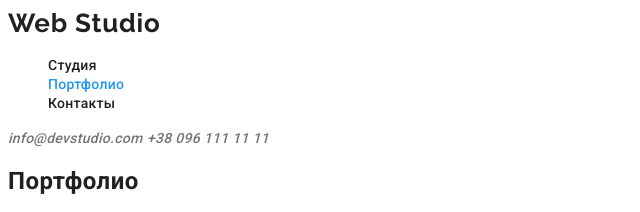
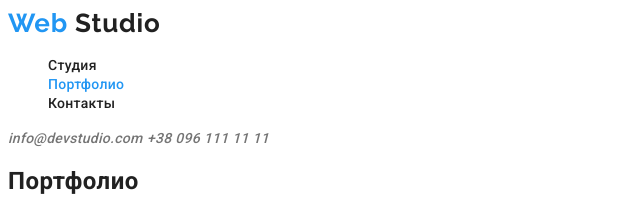
Before and after one commit to artemlitun/goit-markup-hw-02, a plain HTML site: page portfolio.html in a window 1280 px wide. Shown: the top 212 px of the page, 0-640 px from the left. Drawn offline with Linux system fonts and the light colour scheme.

Commit message:
Исправлена ишибка в лого портфолио

```diff
--- a/portfolio.html
+++ b/portfolio.html
@@ -15,7 +15,10 @@
   <body>
     <header class="header">
       <!-- Шапка сайта -->
-      <a class="logo link" href="#">Web Studio</a>
+      <a class="logo link" href="#">
+        <span class="accent">Web</span>
+        Studio
+      </a>
       <nav>
         <ul class="site-nav list">
           <li>
```
